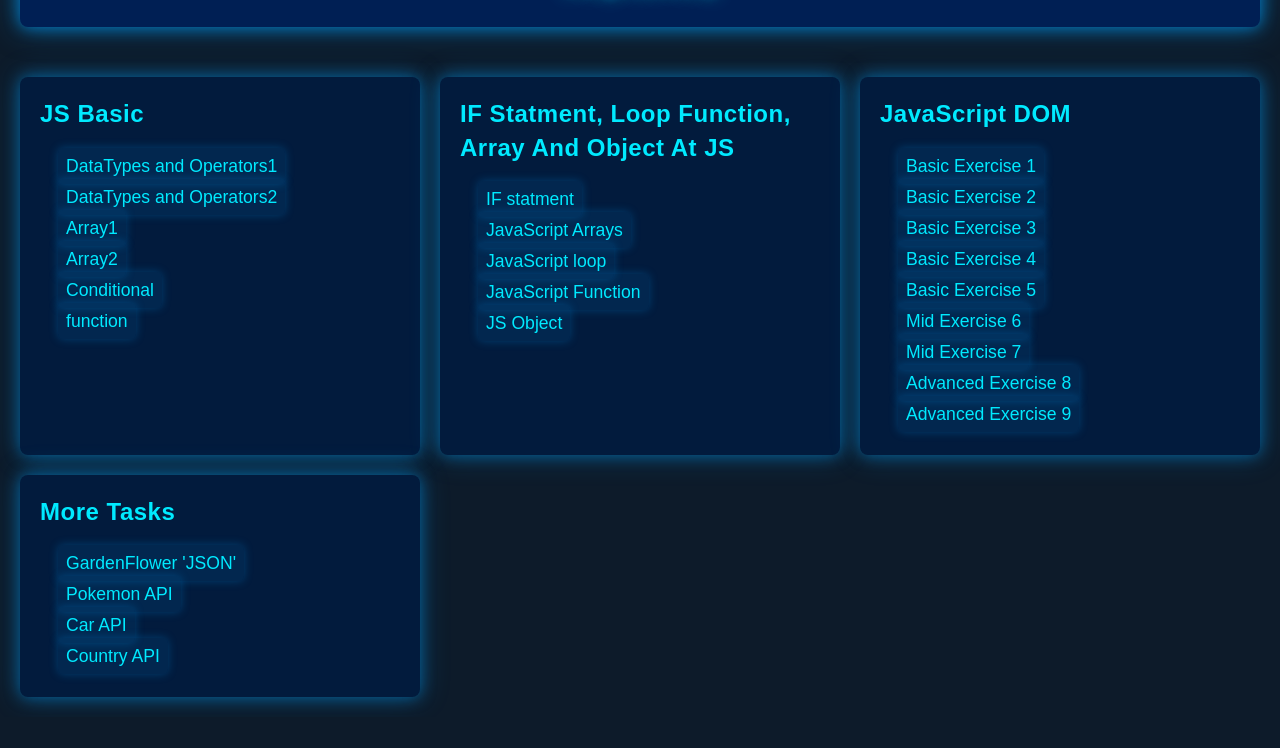
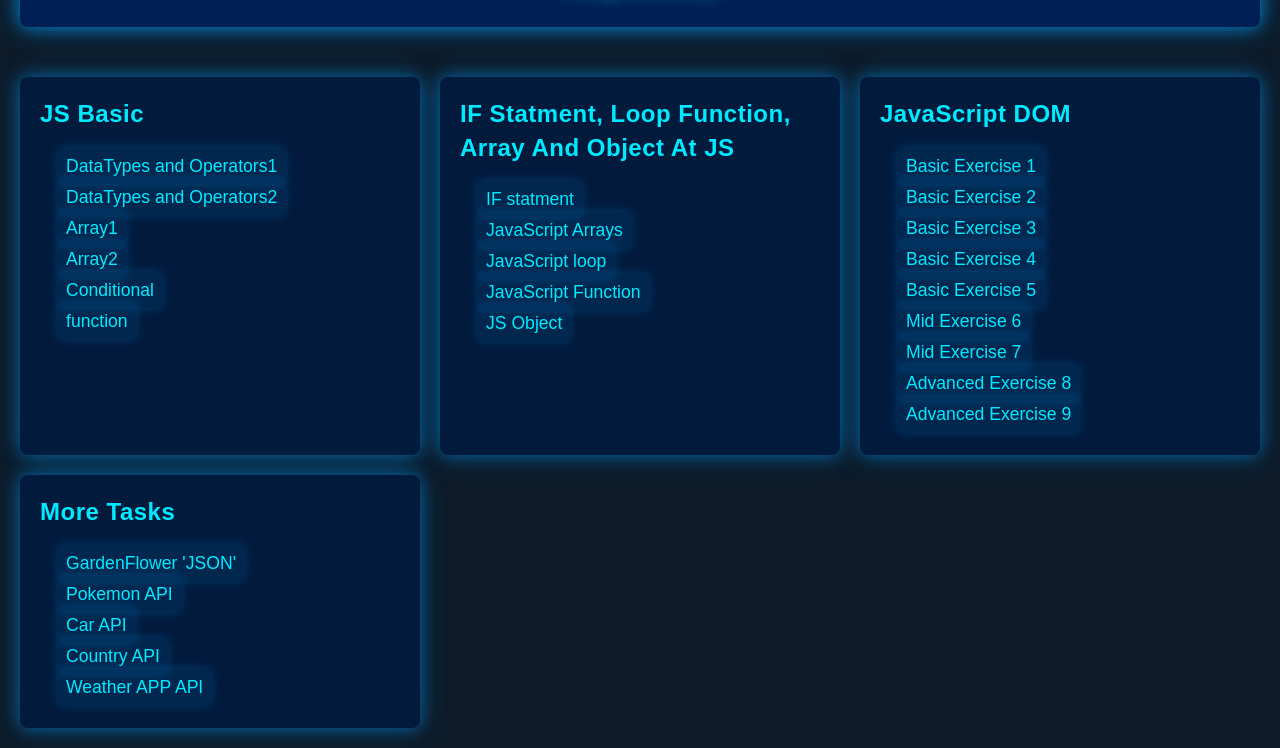
Before and after one commit to sujoodaljundi/Solve_JS_task, a plain HTML site: page index.html in a window 1280 px wide. Shown: the part 130-878 px from the top of the page. Before the commit the page ends 847 px from the top, so only its background shows below. Drawn offline with Linux system fonts and the light colour scheme.

Commit message:
add weather API index

```diff
--- a/index.html
+++ b/index.html
@@ -173,6 +173,8 @@
                 <li><a href="pokeap/api.html" target="_blank"> Pokemon API</a></li>
                 <li><a href="car api/api.html" target="_blank"> Car API</a></li>
                 <li><a href="cauntry api/api.html" target="_blank"> Country API</a></li>
+                <li><a href="weather/index.html" target="_blank"> Weather APP API</a></li>
+
 
             </ul>
         </div>
```
